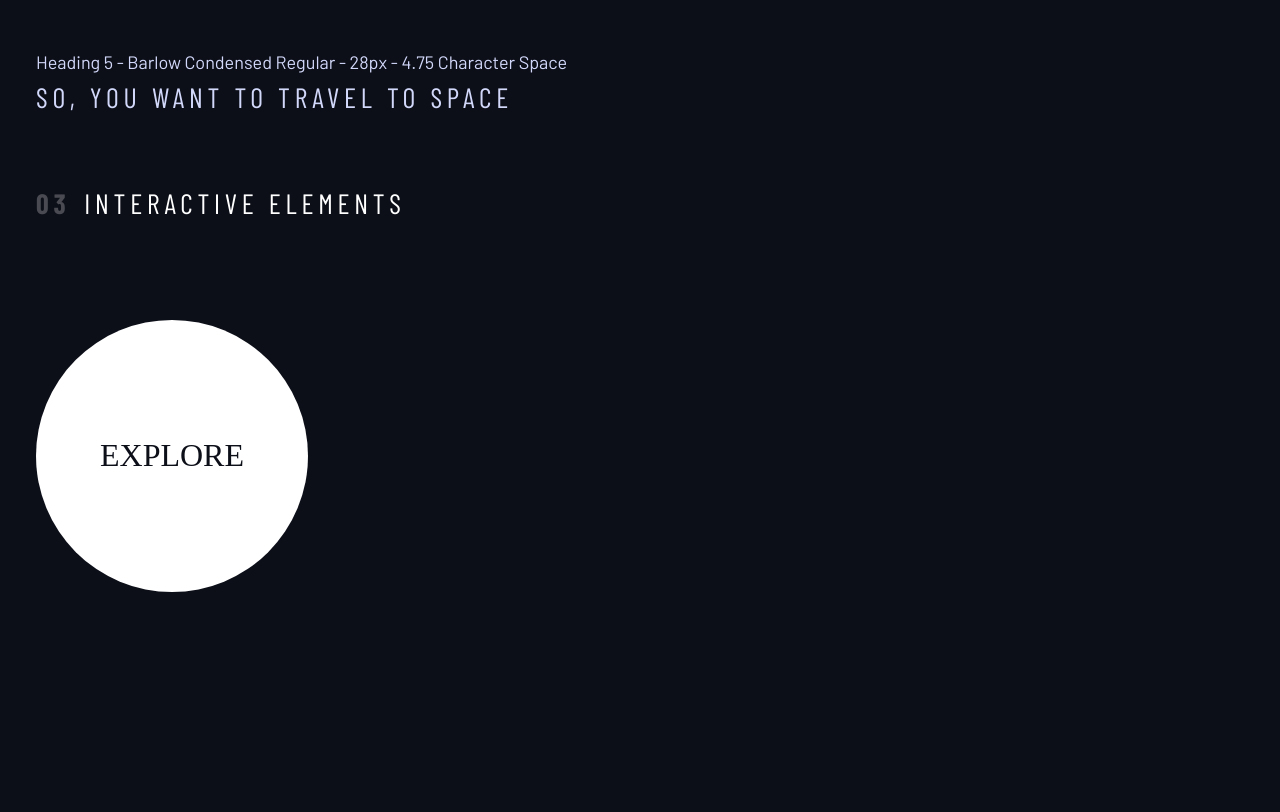
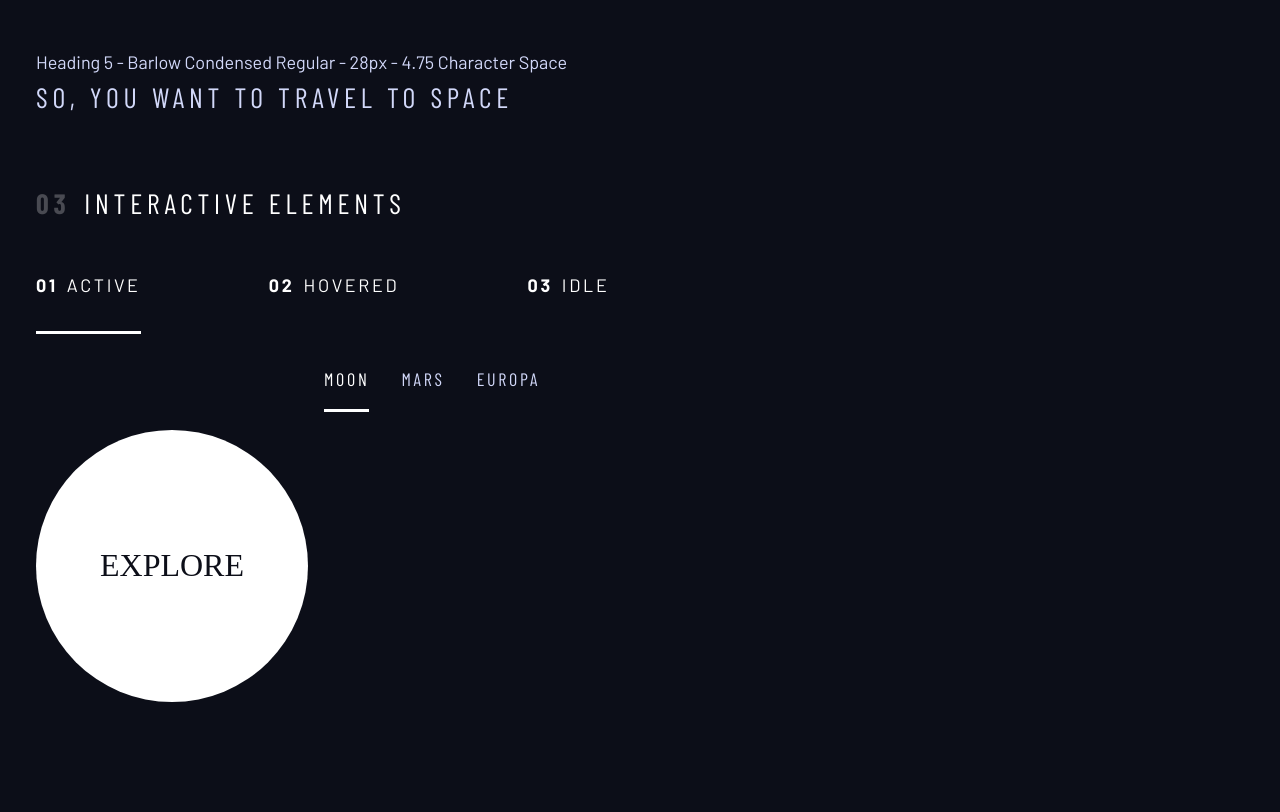
Before and after one commit to catharygr/space-tourism, a plain HTML site: page design-system.html in a window 1280 px wide. Shown: the part 1051-1863 px from the top of the page. Before the commit the page ends 1691 px from the top, so only its background shows below. Drawn offline with nearby package versions, Linux system fonts and the light colour scheme; a web font is replaced by a local one.

Commit message:
Terminada la navegacion y las pestaña

```diff
--- a/design-system.html
+++ b/design-system.html
@@ -88,7 +88,15 @@
                 <h2 class="numbered-title"> <span>03</span>Interactive Elements</h2>
 
                 <!-- Navegacion -->
-                <div></div>
+                <div>
+                    <nav>
+                        <ul class="primary-navigation underline-indicators flex">
+                            <li class="active"><a class="uppercase text-white letter-spacing-2" href="#"><span>01</span>Active</a>
+                            <li><a class="uppercase text-white letter-spacing-2" href="#"><span>02</span>Hovered</a>
+                            <li><a class="uppercase text-white letter-spacing-2" href="#"><span>03</span>Idle</a>
+                        </ul>
+                    </nav>
+                </div>
 
                 <div class="flex">
                     <div style="margin-top: 5rem">
@@ -98,6 +106,11 @@
                     </div>
                     <div style="margin-bottom: 50vh;">
                         <!-- Tabs -->
+                        <div class="tab-list underline-indicators flex">
+                            <button aria-selected="true" class="uppercase ff-sans-cond text-accent bg-dark letter-spacing-2">Moon</button>
+                            <button aria-selected="false" class="uppercase ff-sans-cond text-accent bg-dark letter-spacing-2">Mars</button>
+                            <button aria-selected="false" class="uppercase ff-sans-cond text-accent bg-dark letter-spacing-2">Europa</button>
+                        </div>
 
 
                         <!-- Dots -->
--- a/index.css
+++ b/index.css
@@ -216,3 +216,44 @@ los usuarios con problema visual*/
     opacity: 1;
     transform: scale(1.5);
 }
+
+.primary-navigation {
+    --gap: 8rem; /* Aqui declaro una variable solamente para esta clase. Se usa en el .flex */
+    --underline-gap: 2rem; /* Aqui declaro una variable solamente para esta clase */
+    list-style: none;
+    padding: 0;
+    margin: 0;
+}
+
+.primary-navigation a {
+    text-decoration: none;
+}
+
+.primary-navigation a > span {
+    font-weight: 700;
+    margin-right: .5em;
+}
+
+.underline-indicators > * {
+    cursor: pointer;
+    padding: var(--underline-gap, 1rem) 0;  /* Aqui es donde utilizo la variable declarada en .primary-navigation, 1rem es el valor por defecto */
+    border: 0;
+    border-bottom: .2rem solid hsl( var(--clr-white) / 0 );
+}
+
+.underline-indicators > li:hover,
+.underline-indicators > li:focus,
+.underline-indicators > button:hover,
+.underline-indicators > button:focus {
+    border-color: hsl( var(--clr-white) / .5);
+}
+
+.underline-indicators > .active,
+.underline-indicators > [aria-selected="true"] {
+    color: hsl( var(--clr-white) / 1);
+    border-color: hsl( var(--clr-white) / 1);
+}
+
+.tab-list {
+    --gap: 2rem;
+}
```
